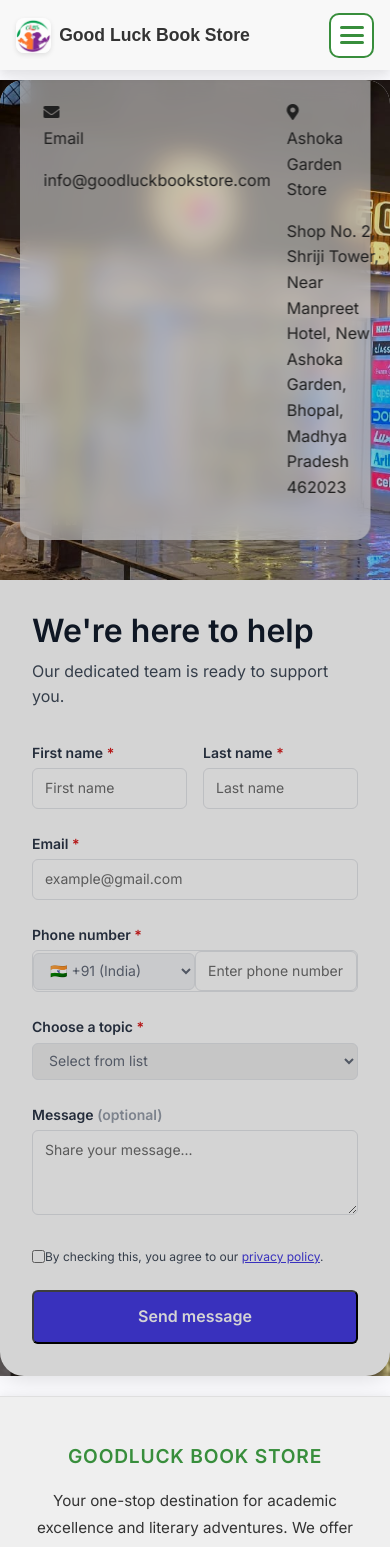
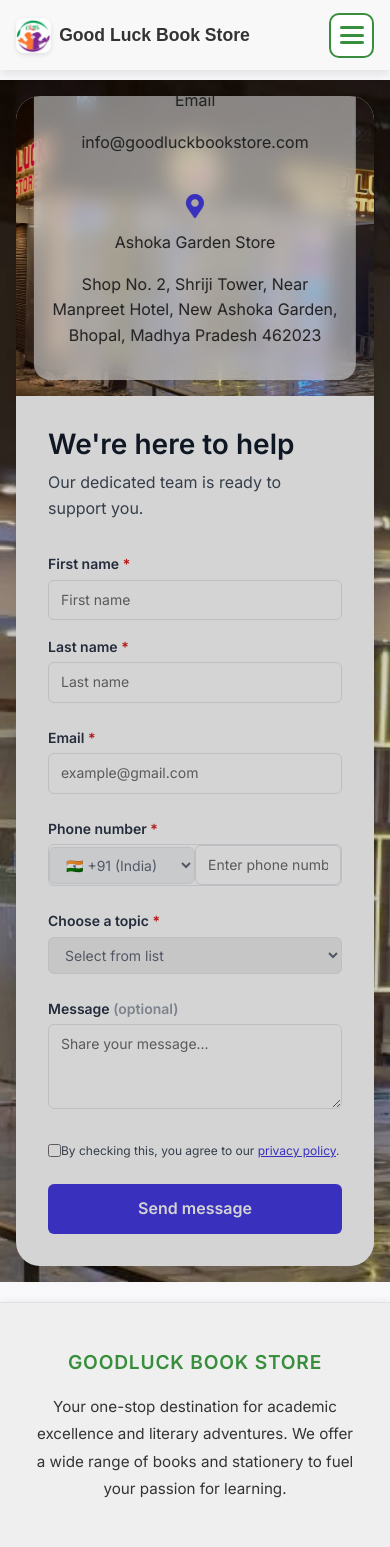
Before and after one commit to tech2stack/GoodLuck, a React (Create React App) app in the folder frontend/: page /contact in a window 390 px wide. Shown: the top 1547 px of the page. Built offline with nearby package versions, Linux system fonts and the light colour scheme; the HTML template or start-up script is replaced by a standard one.

Commit message:
Scroll and contact responsiveness

```diff
--- a/frontend/src/App.js
+++ b/frontend/src/App.js
@@ -2,6 +2,8 @@
 import { BrowserRouter as Router, Routes, Route } from 'react-router-dom';
 import Header from './components/Header';
 import Footer from './components/Footer';
+import ScrollToTop from './components/ScrollTop'; // 👈 Add this
+import ScrollTopButton from "./components/ScrollTopButton"; // 👈 Import it
 import Login from './pages/Login';
 import Forgot from './pages/Forgot';
 import Home from './pages/Home';
@@ -40,6 +42,7 @@
   return (
     <ErrorBoundary>
       <Router>
+      <ScrollToTop /> {/* 👈 Add here inside Router */}
         <Header />
         <Routes>
           <Route path="/" element={<Home />} />
@@ -49,6 +52,7 @@
           <Route path="/login" element={<Login />} />
           <Route path="/forgot" element={<Forgot />} />
         </Routes>
+        <ScrollTopButton /> {/* 👈 Add it here */}
         <Footer />
       </Router>
     </ErrorBoundary>
--- /dev/null
+++ b/frontend/src/components/ScrollTop.jsx
@@ -0,0 +1,14 @@
+import { useEffect } from "react";
+import { useLocation } from "react-router-dom";
+
+const ScrollToTop = () => {
+  const { pathname } = useLocation();
+
+  useEffect(() => {
+    window.scrollTo(0, 0); // Scrolls to top-left of the page
+  }, [pathname]);
+
+  return null;
+};
+
+export default ScrollToTop;
--- /dev/null
+++ b/frontend/src/components/ScrollTopButton.jsx
@@ -0,0 +1,37 @@
+import React, { useState, useEffect } from "react";
+import { FaArrowCircleUp } from "react-icons/fa";
+import "../styles/ScrollTopButton.css";
+
+const ScrollTopButton = () => {
+  const [visible, setVisible] = useState(false);
+
+  const toggleVisibility = () => {
+    if (window.scrollY > 300) {
+      setVisible(true);
+    } else {
+      setVisible(false);
+    }
+  };
+
+  const scrollToTop = () => {
+    window.scrollTo({
+      top: 0,
+      behavior: "smooth",
+    });
+  };
+
+  useEffect(() => {
+    window.addEventListener("scroll", toggleVisibility);
+    return () => window.removeEventListener("scroll", toggleVisibility);
+  }, []);
+
+  return (
+    visible && (
+      <button className="scroll-top-btn" onClick={scrollToTop} aria-label="Scroll to top">
+        <FaArrowCircleUp size={35} />
+      </button>
+    )
+  );
+};
+
+export default ScrollTopButton;
--- a/frontend/src/styles/Contact.css
+++ b/frontend/src/styles/Contact.css
@@ -1,8 +1,7 @@
 body {
   font-family: 'Inter', sans-serif;
   background: #f9f9fc;
-  margin: 0; /* Remove default body margin */
-
+  margin: 0;
 }
 
 .contact-form-container {
@@ -10,77 +9,84 @@
   display: flex;
   align-items: center;
   justify-content: center;
-  padding: 0;
+  padding: 1rem;
   margin-top: 10px;
   margin-bottom: 20px;
-
   background-image: url('../assets/bg.jpg');
   background-repeat: no-repeat;
   background-size: cover;
-  background-position: center center;
-  background-attachment: fixed; /* Keeps the image static */
+  background-position: center;
+  background-attachment: fixed;
   filter: brightness(0.8) contrast(1.1);
 }
 
-.country-code-button {
-  padding: 0.5rem;
-  background: #f3f4f6;
-  border: none;
-  border-right: 1px solid #e5e7eb;
-  font-size: 0.875rem;
-  color: #374151;
-  outline: none;
-
-}
-
-
 .form-wrapper {
+  width: 100%;
   max-width: 1200px;
-  width: 100%;
   border-radius: 1.5rem;
   box-shadow: 0 4px 20px rgba(0, 0, 0, 0.1);
   background: white;
   display: flex;
-  flex-direction: column;
+  flex-direction: row;
+  flex-wrap: wrap;
   overflow: hidden;
 }
 
 .image-wrapper {
+  flex: 1 1 100%;
   position: relative;
-  height: 500px; /* Increased height for the image wrapper */
-   /* Make the image wrapper slightly transparent */
+  height: 300px;
+}
+
+@media (min-width: 768px) {
+  .image-wrapper {
+    flex: 1 1 50%;
+    height: auto;
+  }
 }
 
 .background-image {
   width: 100%;
   height: 100%;
-  background-size: cover; /* Cover the entire div */
-  background-position: center ; /* Center the image */
-
+  background-size: cover;
+  background-position: center;
 }
 
 .contact-info {
   position: absolute;
-  bottom: 2.5rem;
+  bottom: 1rem;
   left: 50%;
   transform: translateX(-50%);
   width: 90%;
   max-width: 600px;
-  background: rgba(255, 255, 255, 0.6); /* Slightly transparent background for contact info */
+  background: rgba(255, 255, 255, 0.6);
   backdrop-filter: blur(10px);
   border-radius: 1rem;
-  padding: 1.5rem;
+  padding: 1rem;
   display: grid;
-  grid-template-columns: repeat(2, 1fr);
+  grid-template-columns: 1fr;
   gap: 1rem;
 }
 
+@media (min-width: 768px) {
+  .contact-info {
+    grid-template-columns: repeat(2, 1fr);
+  }
+}
+
 .form-content {
+  flex: 1 1 100%;
   padding: 2rem;
 }
 
+@media (min-width: 768px) {
+  .form-content {
+    flex: 1 1 50%;
+  }
+}
+
 .form-title {
-  font-size: 2rem;
+  font-size: 1.75rem;
   font-weight: 800;
   color: #1f2937;
   margin-bottom: 0.5rem;
@@ -99,7 +105,14 @@
 
 .form-row {
   display: flex;
+  flex-direction: column;
   gap: 1rem;
+}
+
+@media (min-width: 768px) {
+  .form-row {
+    flex-direction: row;
+  }
 }
 
 .form-group {
@@ -138,18 +151,17 @@
   align-items: center;
   border: 1px solid #e5e7eb;
   border-radius: 0.375rem;
+  overflow: hidden;
 }
 
 .country-code-button {
-  display: flex;
-  align-items: center;
   padding: 0.5rem;
+  background: #f3f4f6;
+  border: none;
   border-right: 1px solid #e5e7eb;
-}
-
-.flag-icon {
-  width: 20px;
-  height: auto;
+  font-size: 0.875rem;
+  color: #374151;
+  outline: none;
 }
 
 .privacy-policy {
@@ -172,14 +184,29 @@
   padding: 0.75rem;
   border-radius: 0.375rem;
   transition: background-color 0.2s;
+  border: none;
+  cursor: pointer;
 }
 
 .submit-button:hover {
   background-color: #4338ca;
 }
 
+.info-item {
+  display: flex;
+  flex-direction: column;
+  align-items: center;
+  text-align: center;
+}
+
+.icon-wrapper {
+  font-size: 1.5rem;
+  color: #4f46e5;
+  margin-bottom: 0.25rem;
+}
+
 @media (max-width: 768px) {
   .contact-form-container {
-    background-attachment: scroll; /* Prevent scroll performance issues on mobile */
+    background-attachment: scroll;
   }
 }
--- /dev/null
+++ b/frontend/src/styles/ScrollTopButton.css
@@ -0,0 +1,16 @@
+.scroll-top-btn {
+    position: fixed;
+    bottom: 30px;
+    right: 30px;
+    z-index: 1000;
+    background: transparent;
+    border: none;
+    cursor: pointer;
+    color: #4caf50;
+    transition: transform 0.3s ease;
+  }
+
+  .scroll-top-btn:hover {
+    transform: scale(1.2);
+    color: #2e7d32;
+  }
```
